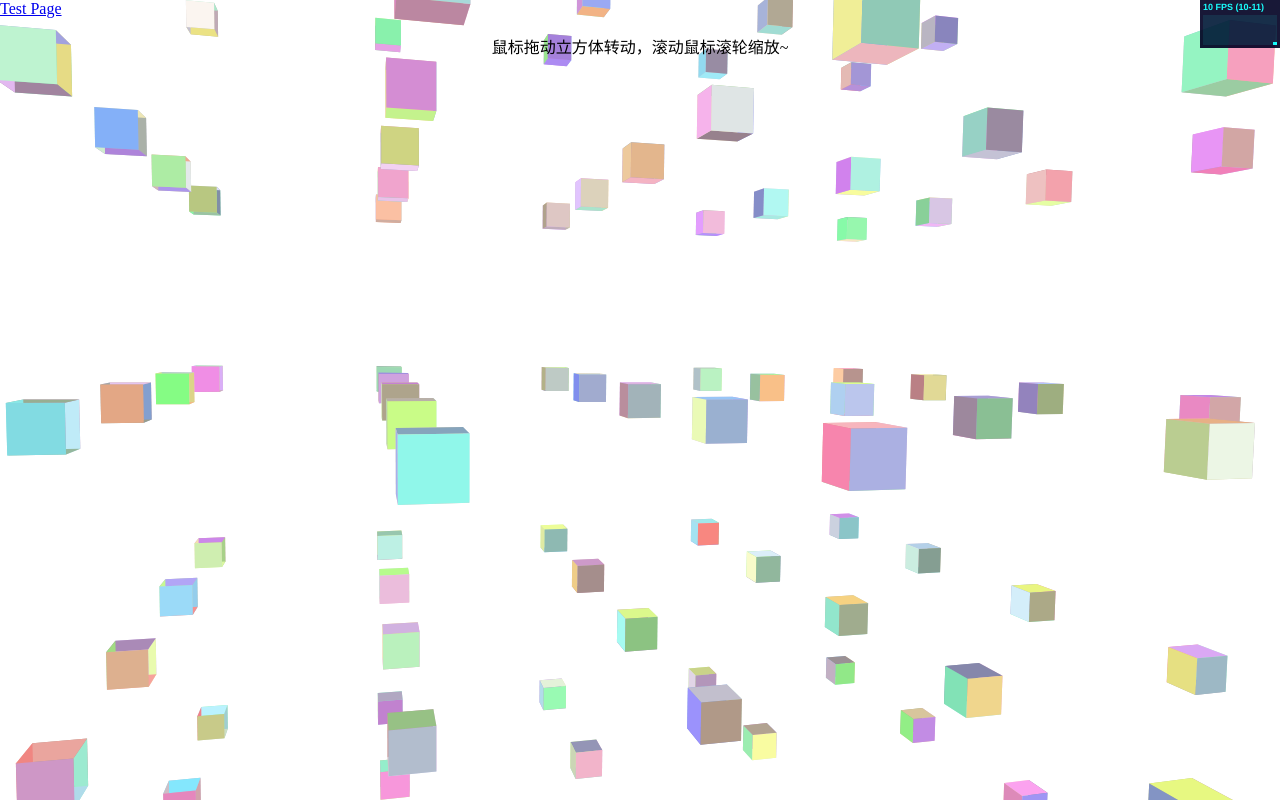
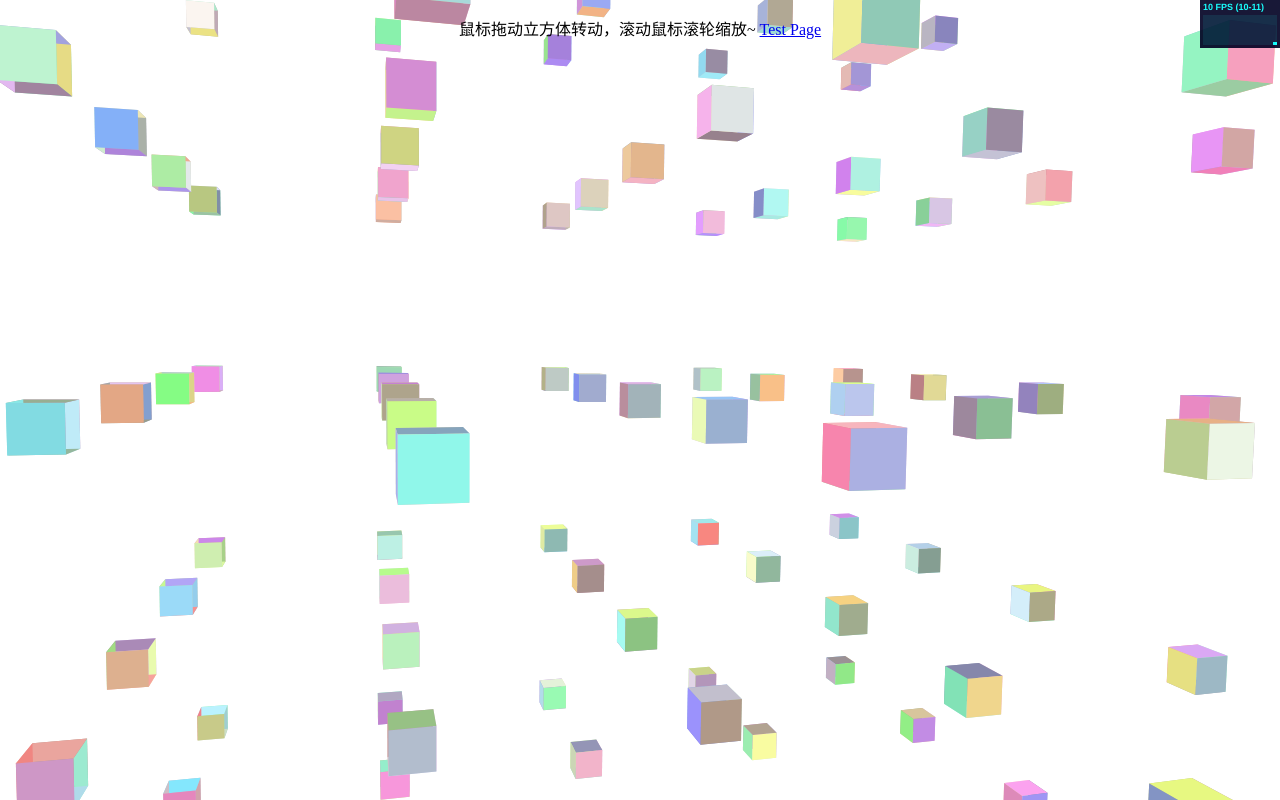
Before and after one commit to 1994zl/1994zl.github.io, a plain HTML site: page index.html in a window 1280 px wide. Drawn offline with Linux system fonts and the light colour scheme; animation ran at ten frames a second.

Commit message:
Update index.html

```diff
--- a/index.html
+++ b/index.html
@@ -37,8 +37,8 @@
 </head>
 <body onselectstart="return false">
 <div class="view">
-  <a href="https://1994zl.github.io/tt.html">Test Page</a>
-  <p class="tips">鼠标拖动立方体转动，滚动鼠标滚轮缩放~</p>
+
+  <p class="tips">鼠标拖动立方体转动，滚动鼠标滚轮缩放~   <a href="https://1994zl.github.io/tt.html" style="color:">Test Page</a></p>
   <canvas id="cas" width="700" height="600">您的浏览器不支持canvas</canvas>
 </div>
 
```
